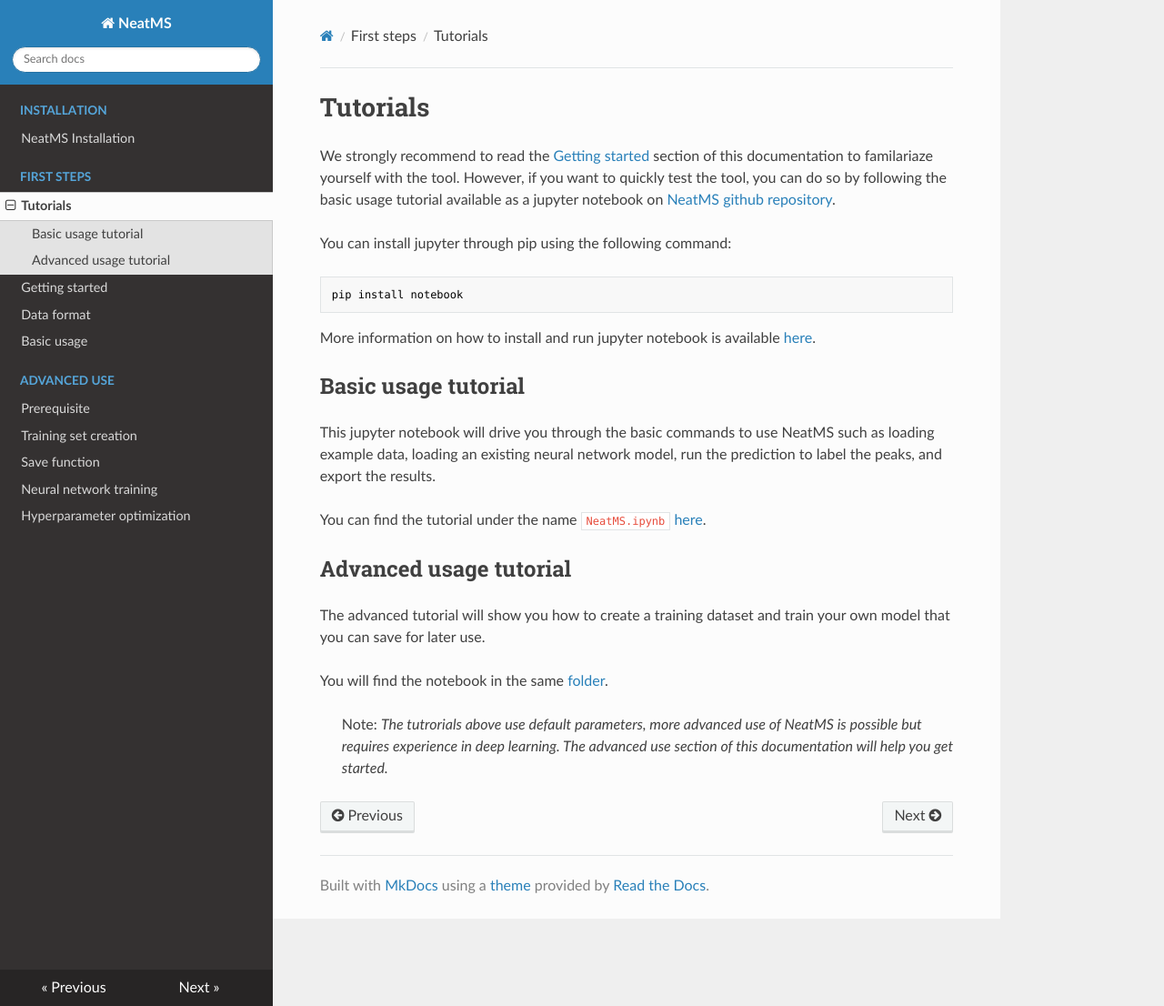
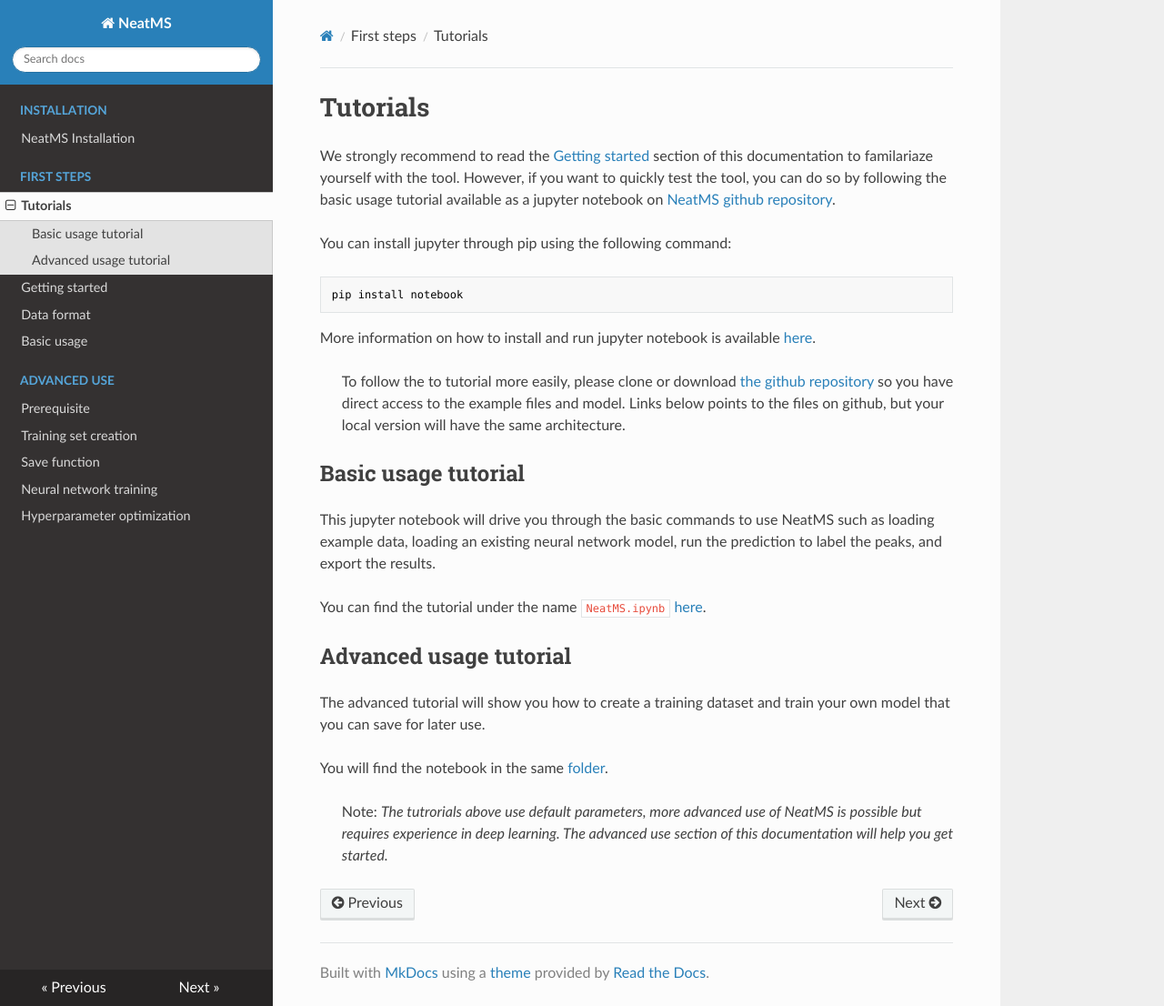
Before and after one commit to bihealth/NeatMS, an MkDocs documentation site: the page built from docs/first-steps/quick-start-guide.md, in a window 1280 px wide and 1106 px high. Shown: the whole window at 91% size. Built offline with MkDocs 1.6.1, drawn with Linux system fonts in a browser that asks for light colours; nearby versions of some CDN libraries.

Commit message:
Doc: add details

````diff
--- a/docs/first-steps/quick-start-guide.md
+++ b/docs/first-steps/quick-start-guide.md
@@ -9,6 +9,8 @@
 ```
 
 More information on how to install and run jupyter notebook is available [here](https://jupyter.org/install).
+
+> To follow the to tutorial more easily, please clone or download [the github repository](https://github.com/bihealth/NeatMS) so you have direct access to the example files and model. Links below points to the files on github, but your local version will have the same architecture.
 
 ## Basic usage tutorial
 
````
